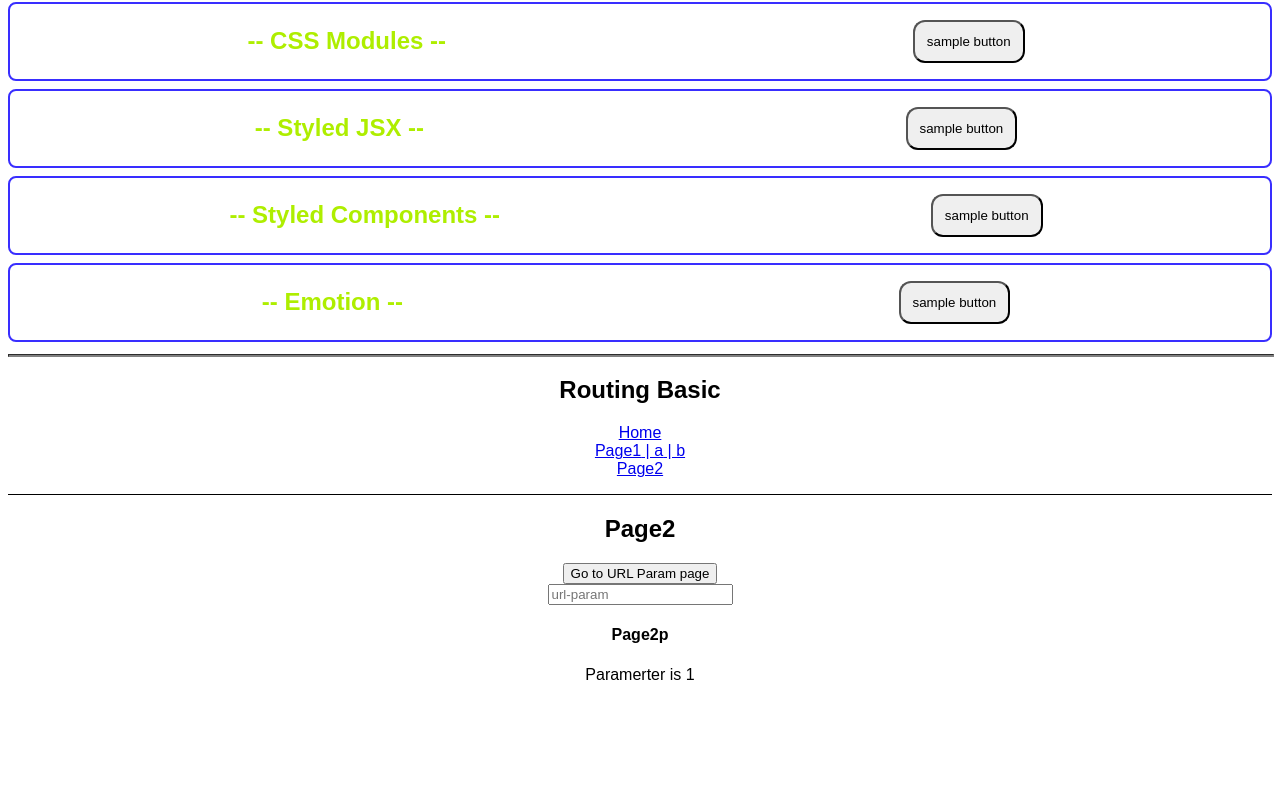
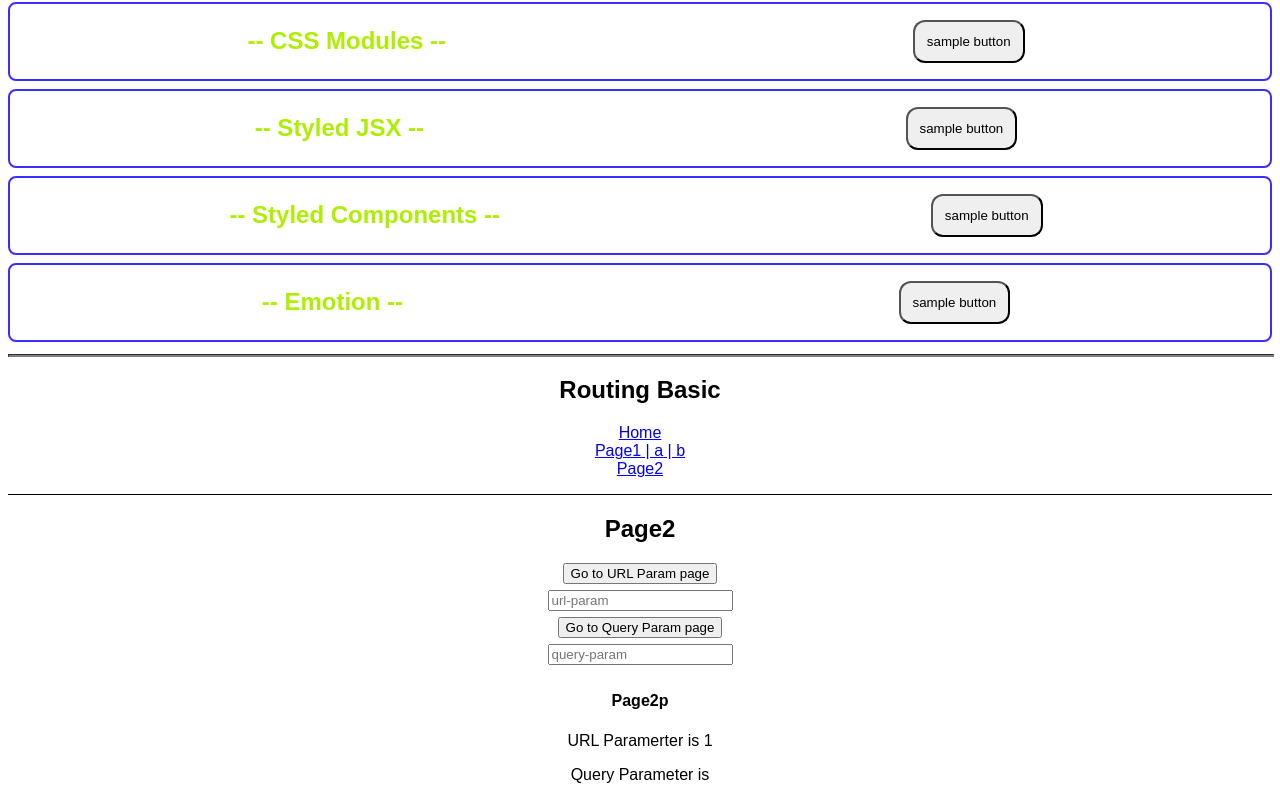
Before and after one commit to sota0121/codesandbox-react-tips, a React (Create React App) app: page /page2/1 in a window 1280 px wide. Shown: the part 379-1179 px from the top of the page. Before the commit the page ends 1079 px from the top, so only its background shows below. Built offline with nearby package versions, Linux system fonts and the light colour scheme.

Commit message:
add Query Parameter

```diff
--- a/src/components/RoutingBasic/Page2.jsx
+++ b/src/components/RoutingBasic/Page2.jsx
@@ -5,23 +5,40 @@ export const Page2 = (props) => {
   // unused
   const urlParamRef = useRef("");
 
-  const [param, setParam] = useState("");
-  const handleChange = (e) => {
+  const [urlParam, setUrlParam] = useState("");
+  const handleChangeUrl = (e) => {
     const newText = e.target.value;
-    setParam(newText);
+    setUrlParam(newText);
+  };
+
+  const [queryParam, setQueryParam] = useState("");
+  const handleChangeQuery = (e) => {
+    const newText = e.target.value;
+    setQueryParam(newText);
   };
 
   return (
     <>
       <h2>Page2</h2>
-      <Link to={`/page2/${param}`}>
+      <Link to={`/page2/${urlParam}`}>
         <button>Go to URL Param page</button>
       </Link>
       <br />
       <input
-        onChange={handleChange}
+        style={{ margin: "6px" }}
+        onChange={handleChangeUrl}
         placeholder="url-param"
         ref={urlParamRef}
+      />
+      <br />
+      <Link to={`/page2/${urlParam}?name=${queryParam}`}>
+        <button>Go to Query Param page</button>
+      </Link>
+      <br />
+      <input
+        style={{ margin: "6px" }}
+        onChange={handleChangeQuery}
+        placeholder="query-param"
       />
       <Outlet />
     </>
--- a/src/components/RoutingBasic/Page2p.jsx
+++ b/src/components/RoutingBasic/Page2p.jsx
@@ -1,11 +1,15 @@
-import { useParams } from "react-router-dom";
+import { useParams, useLocation } from "react-router-dom";
 
 export const Page2p = (props) => {
   const { id } = useParams();
+  const { search } = useLocation();
+  const query = new URLSearchParams(search);
+
   return (
     <>
       <h4>Page2p</h4>
-      <p>Paramerter is {id}</p>
+      <p>URL Paramerter is {id}</p>
+      <p>Query Parameter is {query.get("name")}</p>
     </>
   );
 };
```
